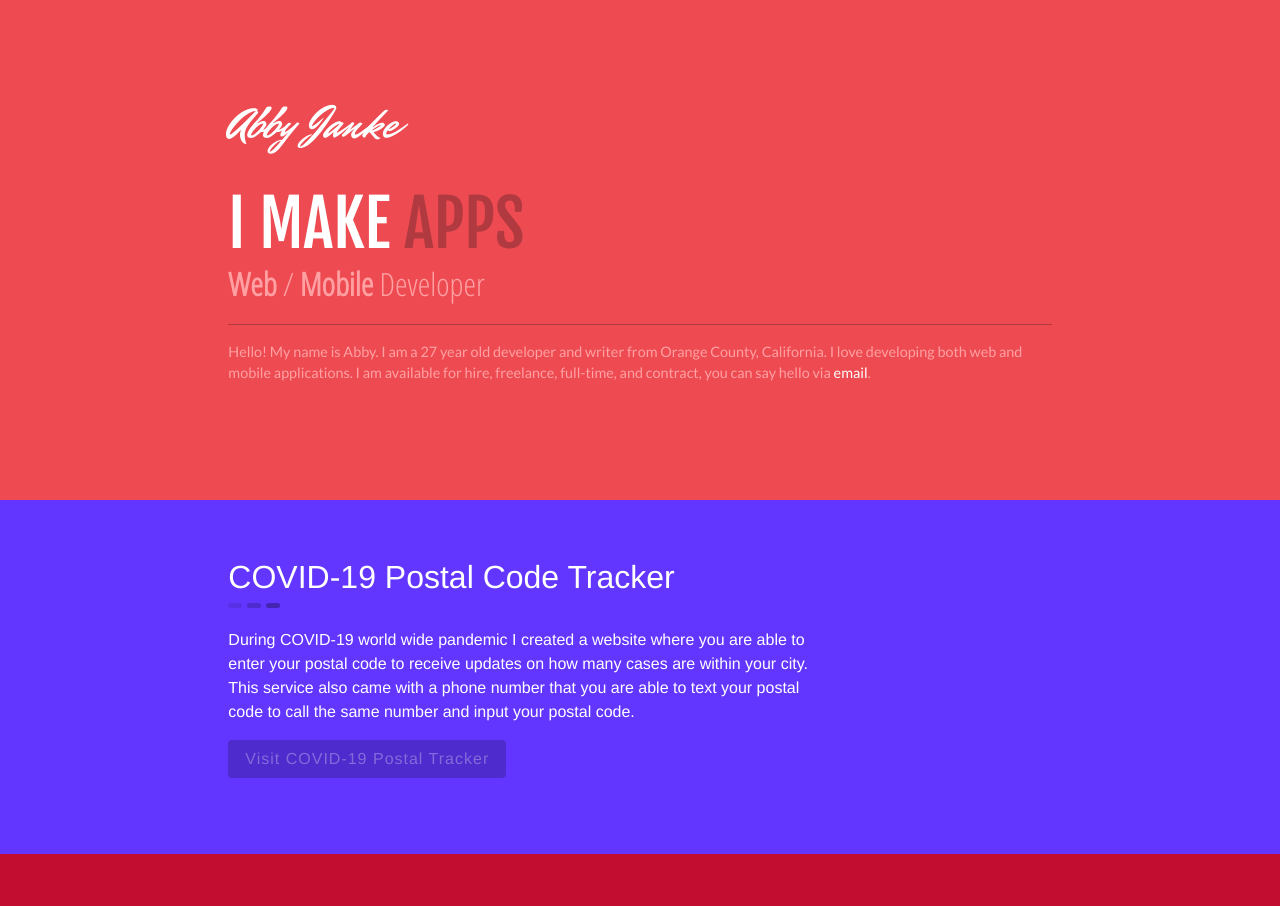
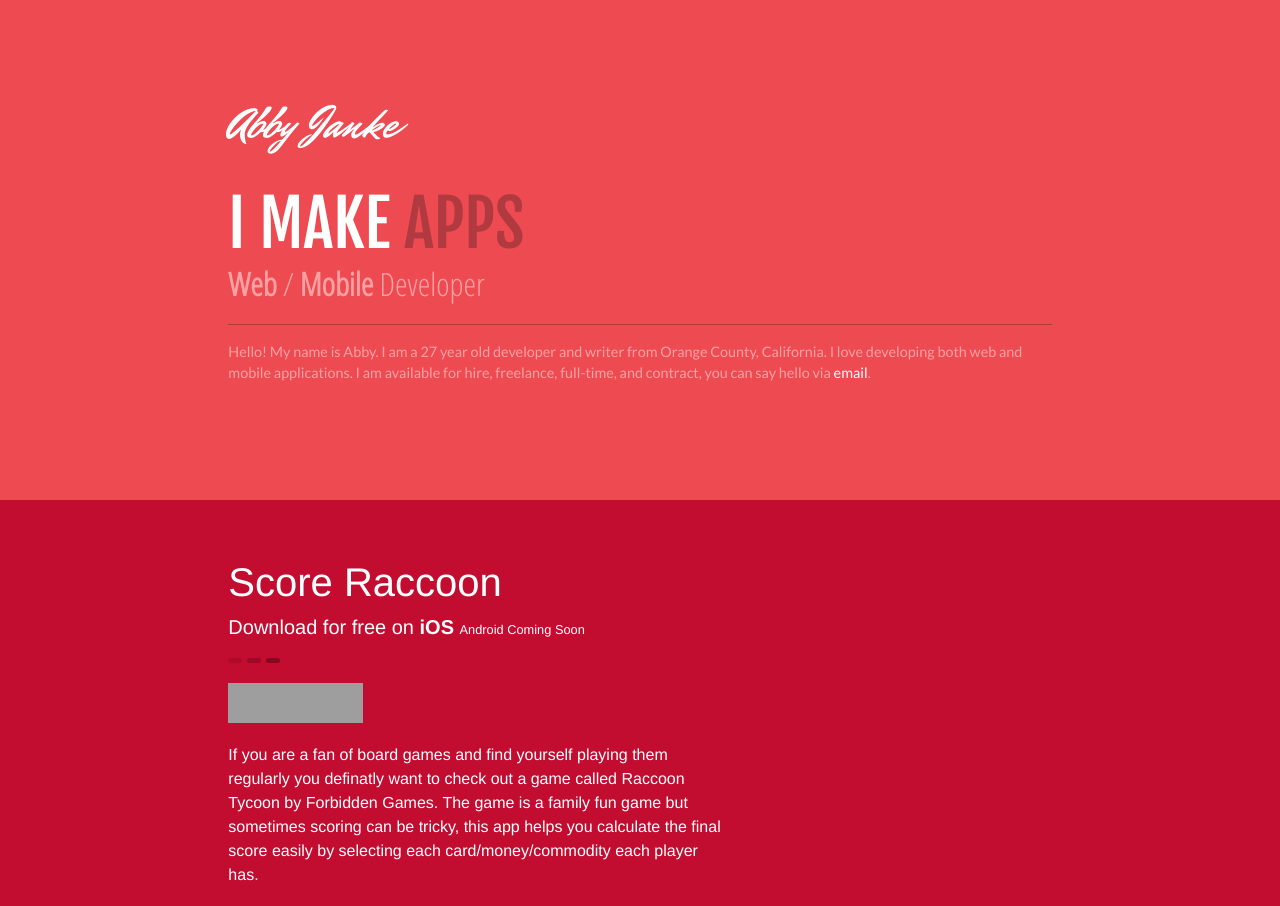
Before and after one commit to AbbyJanke/abbyjanke.com, a plain HTML site: page index.html in a window 1280 px wide. Shown: the top 906 px of the page. Drawn offline with Linux system fonts and the light colour scheme; grey boxes are pictures that could not be loaded.

Commit message:
Update index.html

```diff
--- a/index.html
+++ b/index.html
@@ -42,25 +42,6 @@
         </div>
       </div>
     </header>
-
-    <section class="container-fluid covid19">
-      <div class="row">
-        <div class="col-lg-offset-2 col-lg-6 pull-left">
-          <h2>COVID-19 Postal Code Tracker</h2>
-
-          <div class="pill pill-lt"></div><div class="pill pill-md"></div><div class="pill pill-dk"></div>
-
-          <div class="clearfix" style="margin-bottom: 20px;"></div>
-
-          <p>During COVID-19 world wide pandemic I created a website where you are able to enter your postal code to receive updates on how many cases are within your city. This service also came with a phone number that you are able to text your postal code to call the same number and input your postal code.</p>
-
-          <p>
-            <a href="https://covid19.abbyjanke.com" class="btn btn-default">Visit COVID-19 Postal Tracker</a>
-          </p>
-
-        </div>
-      </div>
-    </section>
 
     <section class="container-fluid scoreraccoon">
       <div class="row">
```
